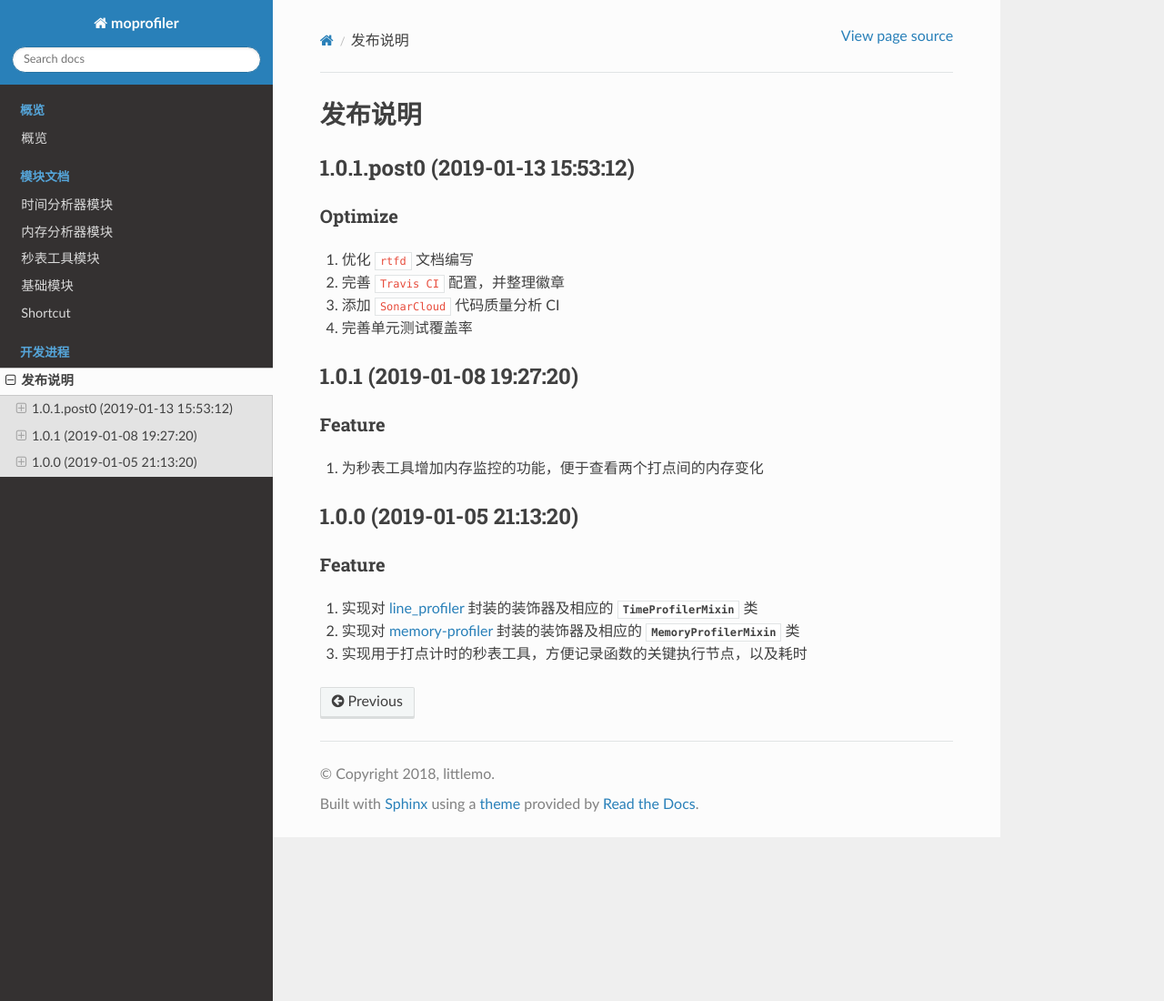
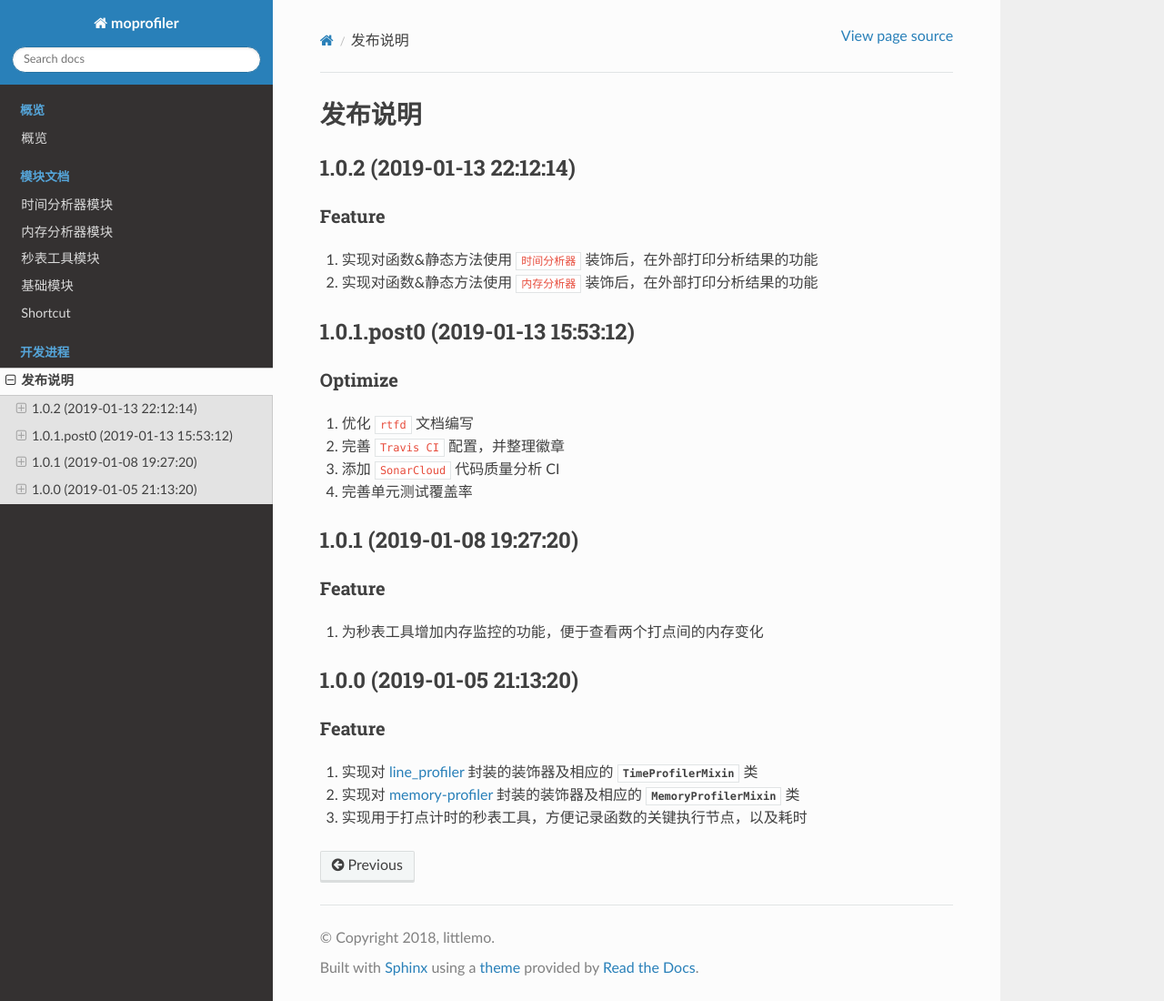
Before and after one commit to littlemo/moprofiler, a Sphinx documentation site: the page built from docs/source/develop/release.rst, in a window 1280 px wide and 1100 px high. Shown: the whole window at 91% size. Built offline with Sphinx 7.4.7 and the Read the Docs theme 2.0.0, drawn with Linux system fonts in a browser that asks for light colours; formulas are drawn with MathJax 3.

Commit message:
Update: 修改版本号为 1.0.2 ，并更新发布说明

```diff
--- a/docs/source/develop/release.rst
+++ b/docs/source/develop/release.rst
@@ -3,6 +3,16 @@
 ========
 发布说明
 ========
+
+1.0.2 (2019-01-13 22:12:14)
+---------------------------
+
+Feature
+~~~~~~~
+
+#. 实现对函数&静态方法使用 ``时间分析器`` 装饰后，在外部打印分析结果的功能
+#. 实现对函数&静态方法使用 ``内存分析器`` 装饰后，在外部打印分析结果的功能
+
 
 1.0.1.post0 (2019-01-13 15:53:12)
 ---------------------------------
--- a/setup.py
+++ b/setup.py
@@ -1,4 +1,5 @@
 # encoding=utf8
+"""打包配置"""
 from setuptools import find_packages, setup
 
 VERSION_SUFFIX_DEV = 'dev'
@@ -8,7 +9,7 @@ VERSION_SUFFIX_BETA = 'b'
 VERSION_SUFFIX_RC = 'rc'
 VERSION_SUFFIX_NONE = None
 
-VERSION = (1, 0, 1, VERSION_SUFFIX_POST, 1)
+VERSION = (1, 0, 2, VERSION_SUFFIX_NONE, 0)
 
 
 def get_setup_version():
```
